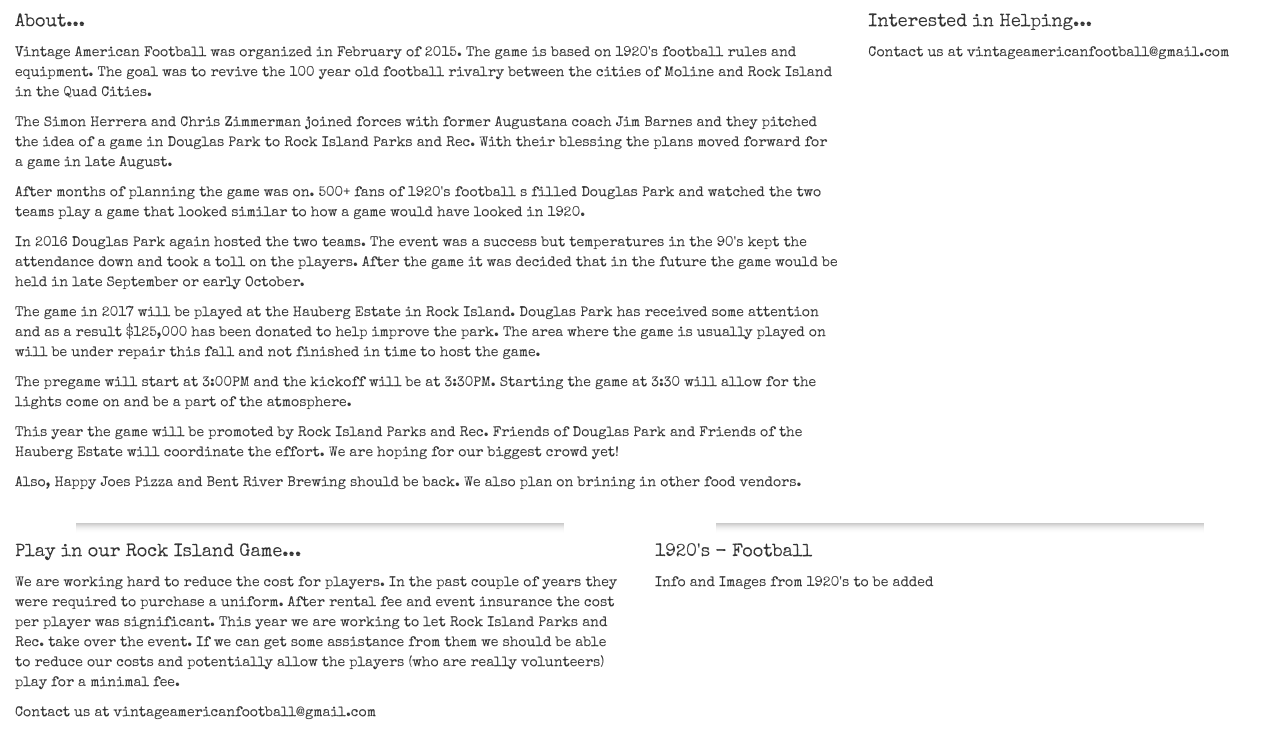
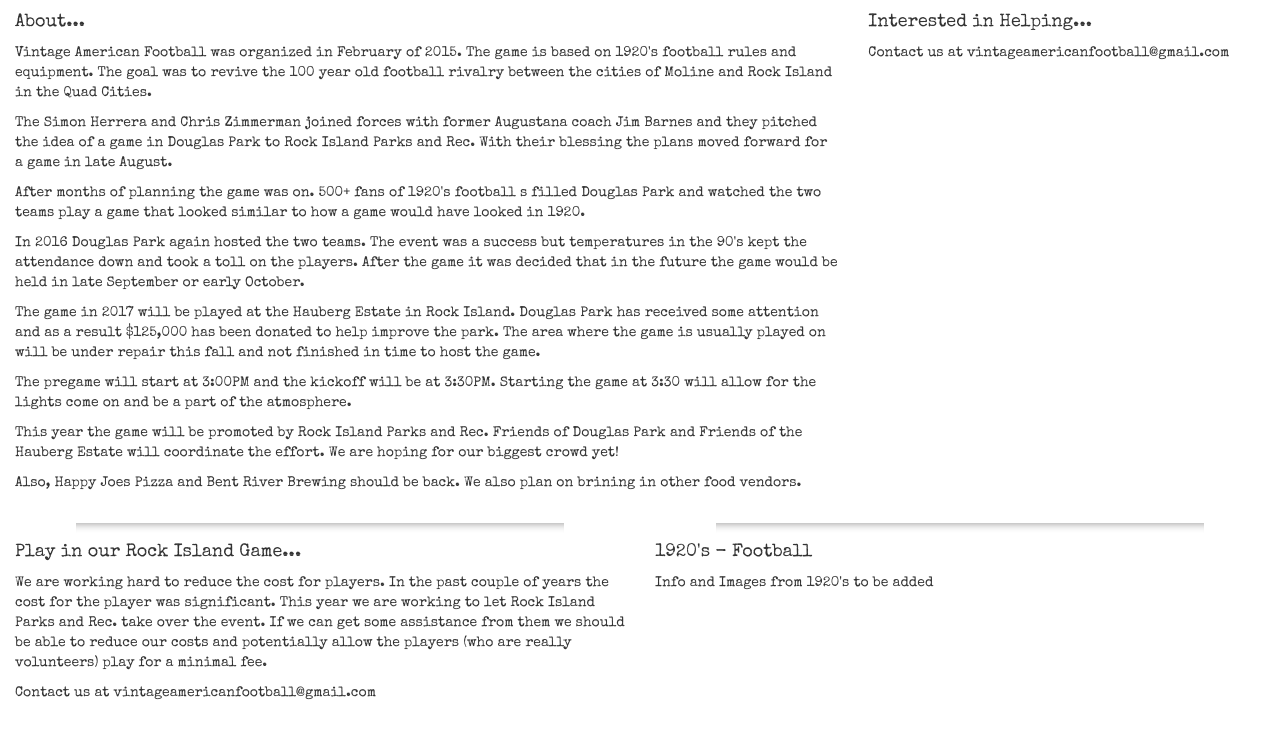
Before and after one commit to SimonHerrera/vintage-american-football-client, a website: page client/index.html at #/about in a window 1280 px wide. Shown: the part 2508-3241 px from the top of the page. Drawn offline with nearby package versions, Linux system fonts and the light colour scheme; a web font is replaced by a local one.

Commit message:
Update About page, player cost info

```diff
--- a/client/app/about/about.html
+++ b/client/app/about/about.html
@@ -38,7 +38,7 @@
     <div class="col-md-6">
     <hr class="style1">
       <h4>Play in our Rock Island Game...</h4>
-      <p>We are working hard to reduce the cost for players. In the past couple of years they were required to purchase a uniform. After rental fee and event insurance the cost per player was significant. This year we are working to let Rock Island Parks and Rec. take over the event. If we can get some assistance from them we should be able to reduce our costs and potentially allow the players (who are really volunteers) play for a minimal fee.</p>
+      <p>We are working hard to reduce the cost for players. In the past couple of years the cost for the player was significant. This year we are working to let Rock Island Parks and Rec. take over the event. If we can get some assistance from them we should be able to reduce our costs and potentially allow the players (who are really volunteers) play for a minimal fee.</p>
       <p>Contact us at vintageamericanfootball@gmail.com</p>
     </div>
     <div class="col-md-6">
```
